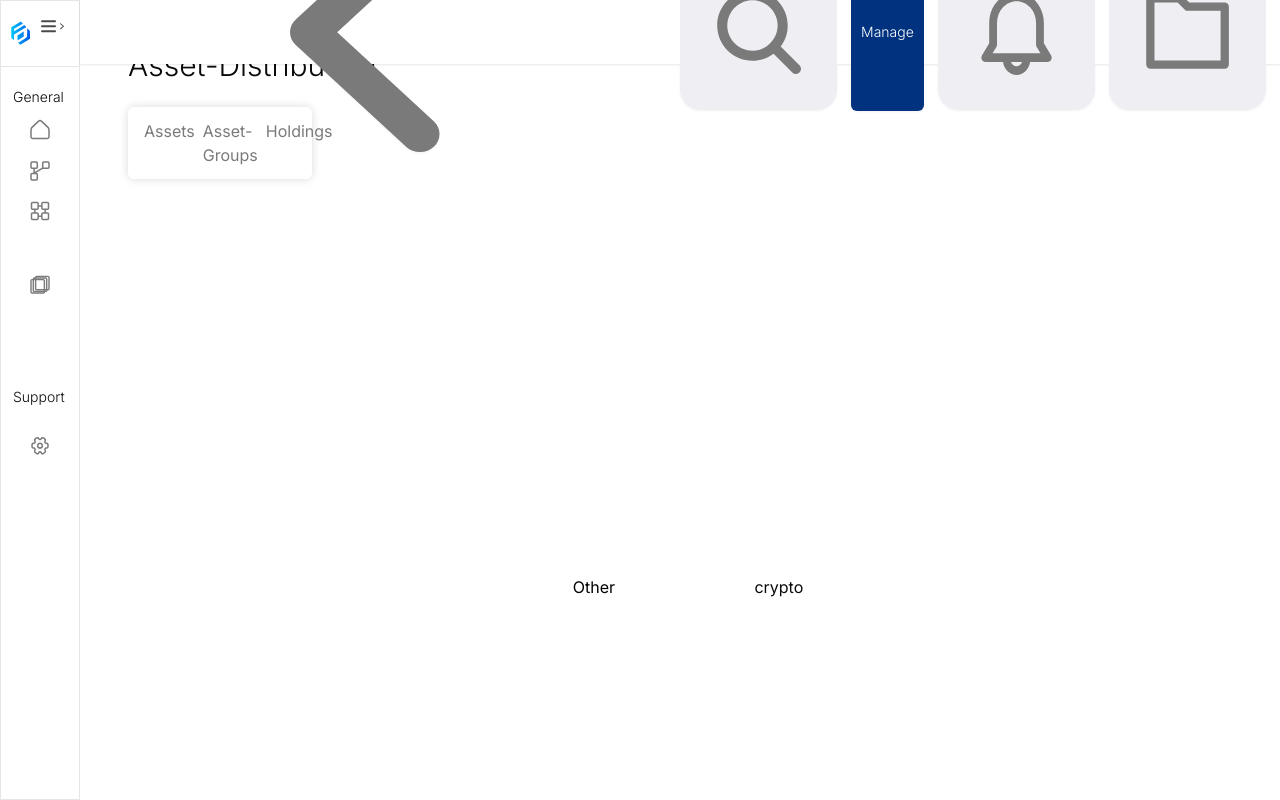
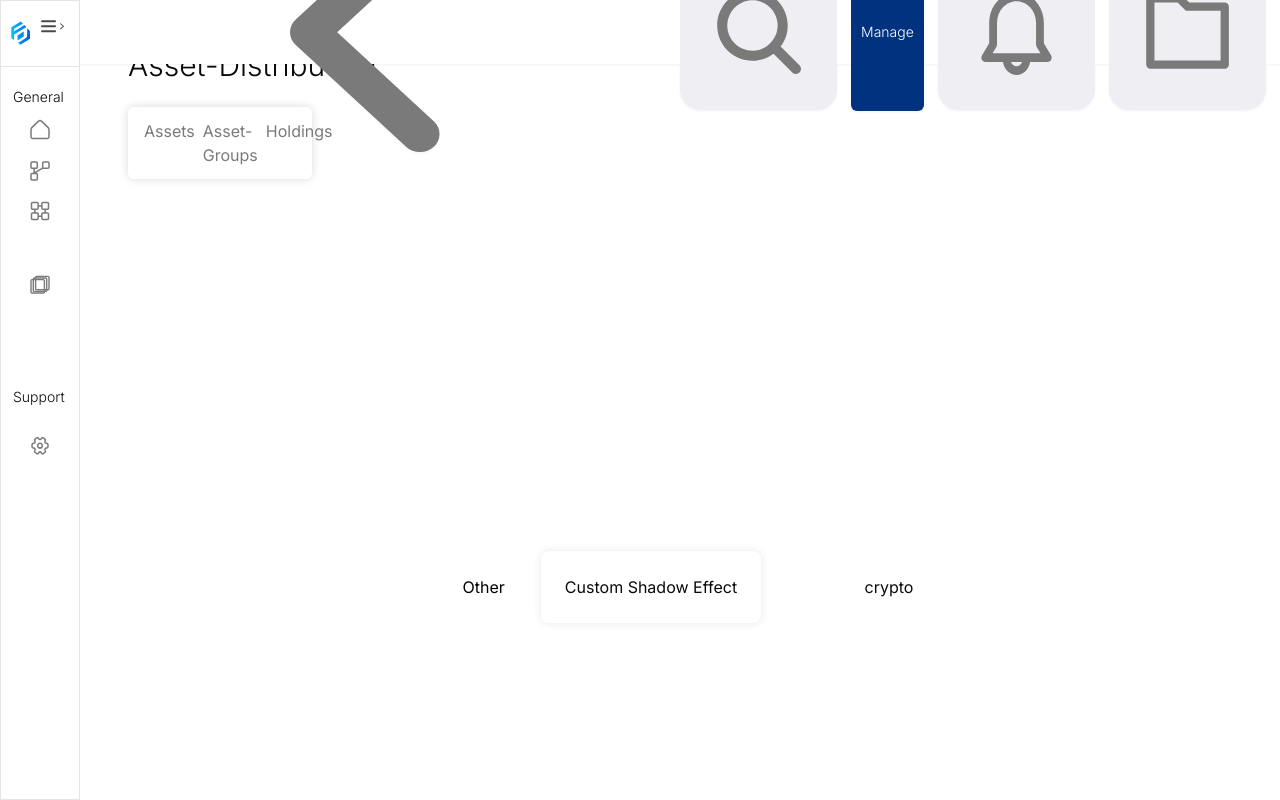
Before and after one commit to BryanHertelt/dashboard, a Next.js app in the folder webfrontend/: page /tracker/builder in a window 1280 px wide. Built offline with nearby package versions, Linux system fonts and the light colour scheme.

Commit message:
feat: Add flyzer custom box shadow.

```diff
--- a/webfrontend/src/app/tracker/(distribution)/builder/page.tsx
+++ b/webfrontend/src/app/tracker/(distribution)/builder/page.tsx
@@ -16,6 +16,9 @@ export default function BuilderPage() {
       >
         Other
       </button>
+      <div className="shadow-flyzerShadow p-6 bg-white rounded-lg">
+        Custom Shadow Effect
+      </div>
       <button
         className={`mr-5 px-4 py-2 rounded-md ${
           isSwitch === "crypto"
--- a/webfrontend/tailwind.config.js
+++ b/webfrontend/tailwind.config.js
@@ -13,6 +13,9 @@ module.exports = {
     "./src/**/*.{js,ts,jsx,tsx,mdx}",
   ],
   theme: {
+	boxShadow: {
+		flyzerShadow: "0px 0px 10px rgba(0,0,0,0.05),0px 0px 10px rgba(0,0,0,0.05)"
+	},
   	colors: {
   		current: 'currentColor',
   		black: '#000000',
```
